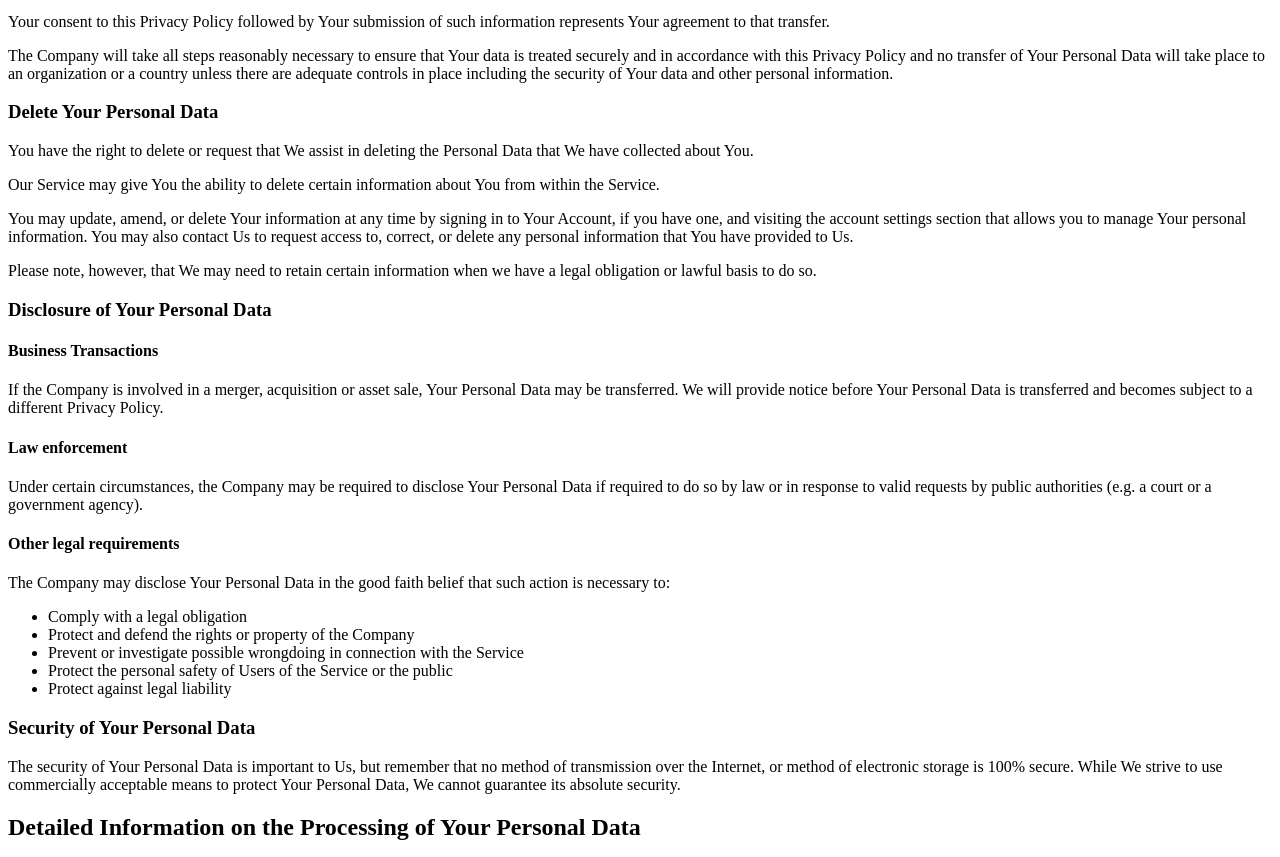
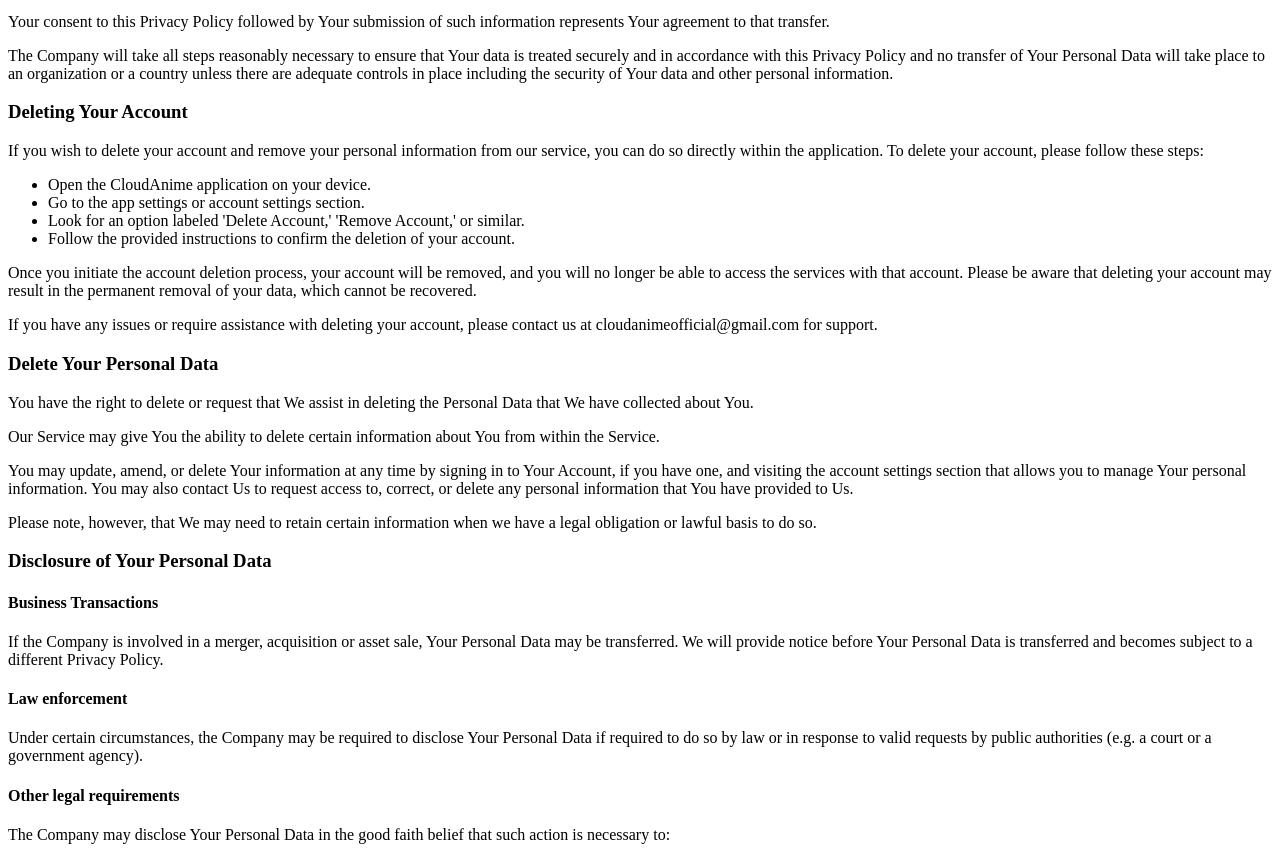
Before and after one commit to cloudanime23/privacy-policy, a plain HTML site: page index.html in a window 1280 px wide. Shown: the part 3160-4017 px from the top of the page. Drawn offline with Linux system fonts and the light colour scheme.

Commit message:
Update index.html

```diff
--- a/index.html
+++ b/index.html
@@ -148,6 +148,16 @@
 <p>Your information, including Personal Data, is processed at the Company's operating offices and in any other places where the parties involved in the processing are located. It means that this information may be transferred to — and maintained on — computers located outside of Your state, province, country or other governmental jurisdiction where the data protection laws may differ than those from Your jurisdiction.</p>
 <p>Your consent to this Privacy Policy followed by Your submission of such information represents Your agreement to that transfer.</p>
 <p>The Company will take all steps reasonably necessary to ensure that Your data is treated securely and in accordance with this Privacy Policy and no transfer of Your Personal Data will take place to an organization or a country unless there are adequate controls in place including the security of Your data and other personal information.</p>
+<h3>Deleting Your Account</h3>
+<p>If you wish to delete your account and remove your personal information from our service, you can do so directly within the application. To delete your account, please follow these steps:</p>
+<ul>
+<li>Open the CloudAnime application on your device.</li>
+<li>Go to the app settings or account settings section.</li>
+<li>Look for an option labeled 'Delete Account,' 'Remove Account,' or similar.</li>
+<li>Follow the provided instructions to confirm the deletion of your account.</li>
+</ul>
+<p>Once you initiate the account deletion process, your account will be removed, and you will no longer be able to access the services with that account. Please be aware that deleting your account may result in the permanent removal of your data, which cannot be recovered.</p>
+<p>If you have any issues or require assistance with deleting your account, please contact us at cloudanimeofficial@gmail.com for support.</p>
 <h3>Delete Your Personal Data</h3>
 <p>You have the right to delete or request that We assist in deleting the Personal Data that We have collected about You.</p>
 <p>Our Service may give You the ability to delete certain information about You from within the Service.</p>
```
